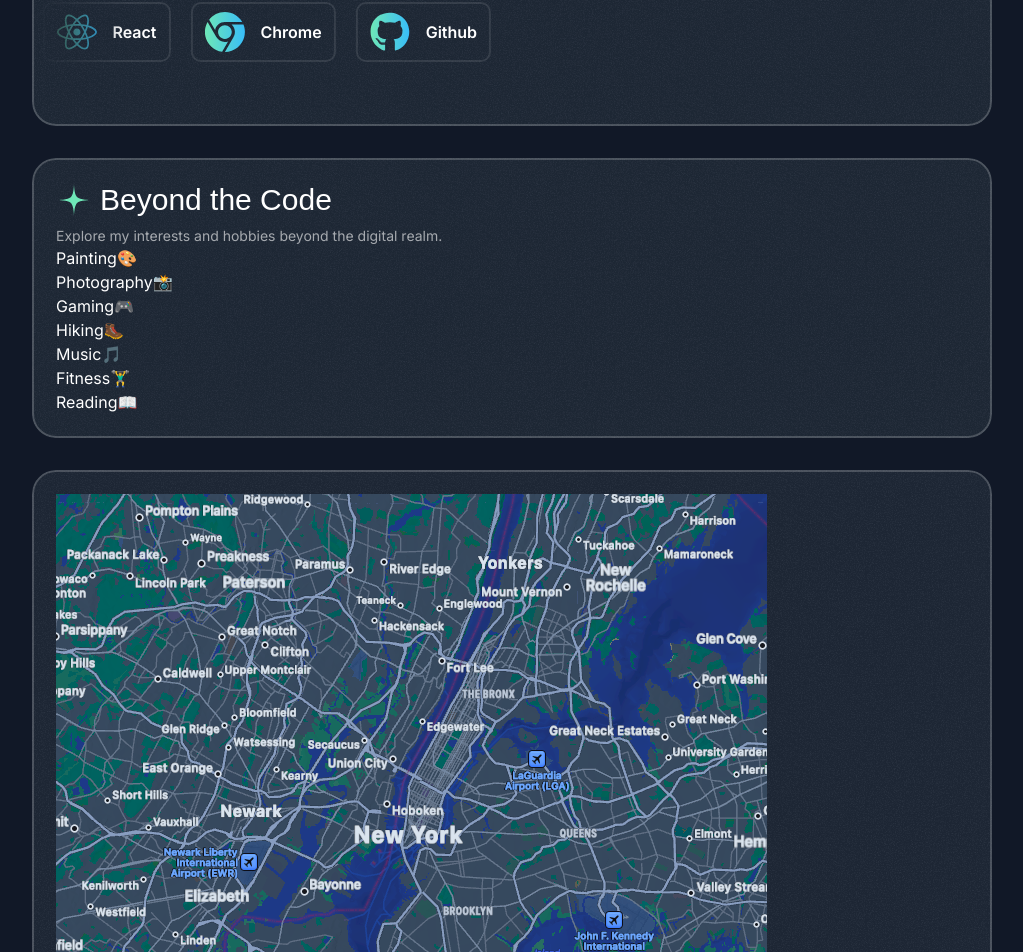
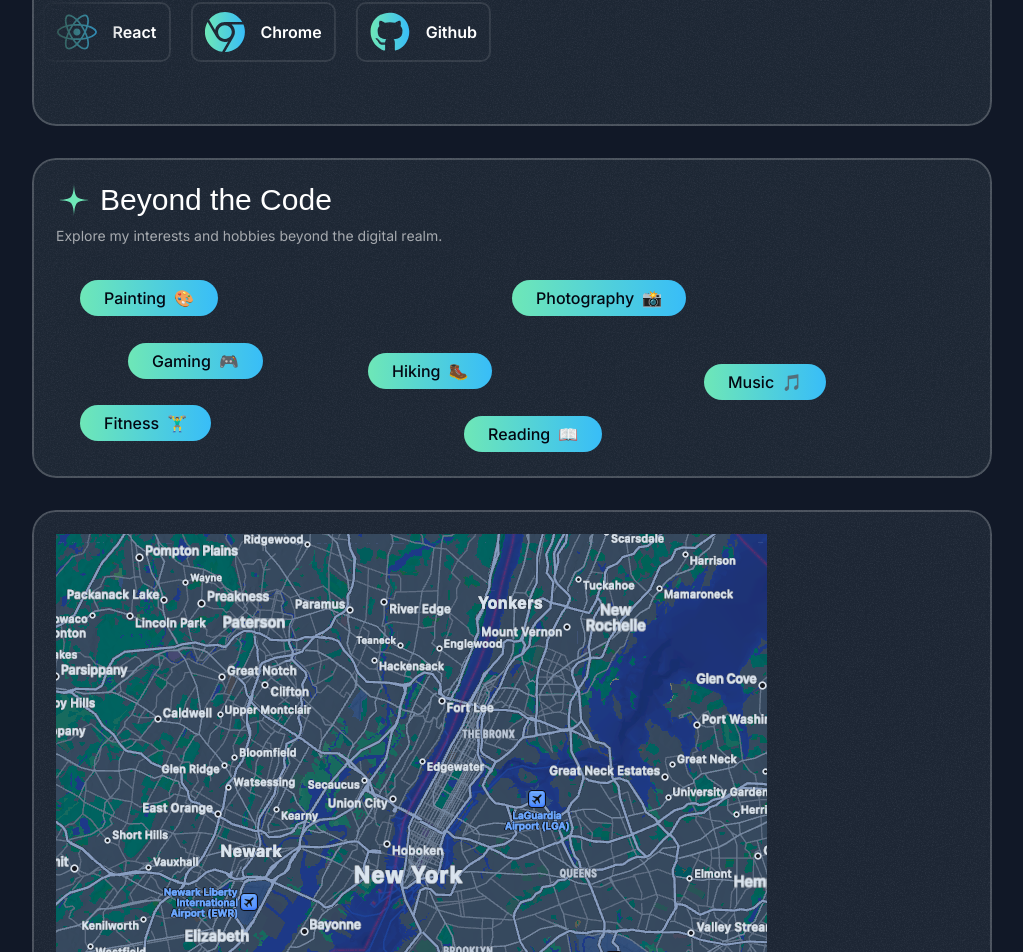
Before and after one commit to tommywa-a/Portfolio-site, a Next.js app: page / in a window 1280 px wide. Shown: the part 4790-5742 px from the top of the page, without its empty margins (128-1151 px from the left). Built offline with nearby package versions, Linux system fonts and the light colour scheme; a web font is replaced by a local one.

Commit message:
Finshed with static Hobbies card in About section

```diff
--- a/src/sections/About.tsx
+++ b/src/sections/About.tsx
@@ -46,30 +46,44 @@
 	{
 		title: 'Painting',
 		emoji: '🎨',
+    left: '5%',
+    top: '5%',
 	},
 	{
 		title: 'Photography',
 		emoji: '📸',
+    left: '50%',
+    top: '5%',
 	},
 	{
-		title: 'Gaming',
-		emoji: '🎮',
+    title: 'Hiking',
+		emoji: '🥾',
+    left: '35%',
+    top: '40%',
 	},
-	{
-		title: 'Hiking',
-		emoji: '🥾',
-	},
+  {
+    title: 'Gaming',
+    emoji: '🎮',
+    left: '10%',
+    top: '35%',
+  },
 	{
 		title: 'Music',
 		emoji: '🎵',
+    left: '70%',
+    top: '45%',
 	},
 	{
 		title: 'Fitness',
 		emoji: '🏋️‍♂️',
+    left: '5%',
+    top: '65%',
 	},
 	{
 		title: 'Reading',
 		emoji: '📖',
+    left: '45%',
+    top: '70%',
 	},
 ]
 
@@ -98,12 +112,12 @@
 						<ToolboxItems items={toolboxItems} className='mt-6' />
 						<ToolboxItems items={toolboxItems} className='mt-6' itemWrapperClassName='-translate-x-1/2'/>
 					</Card>
-					<Card>
-          <CardHeader title='Beyond the Code' description='Explore my interests and hobbies beyond the digital realm.' />
-						<div>
+					<Card className='h-[320px] p-0 flex flex-col'>
+          <CardHeader title='Beyond the Code' description='Explore my interests and hobbies beyond the digital realm.'  className='px-6 py-6'/>
+						<div className='relative flex-1'>
 							{hobbies.map((hobby) => (
-								<div key={hobby.title}>
-									<span>{hobby.title}</span>
+								<div key={hobby.title} className='inline-flex items-center gap-2 px-6 bg-gradient-to-r from-emerald-300 to-sky-400 rounded-full py-1.5 absolute' style={{left: hobby.left, top: hobby.top}}>
+									<span className='font-medium text-gray-950'>{hobby.title}</span>
 									<span>{hobby.emoji}</span>
 								</div>
 							))}
```
